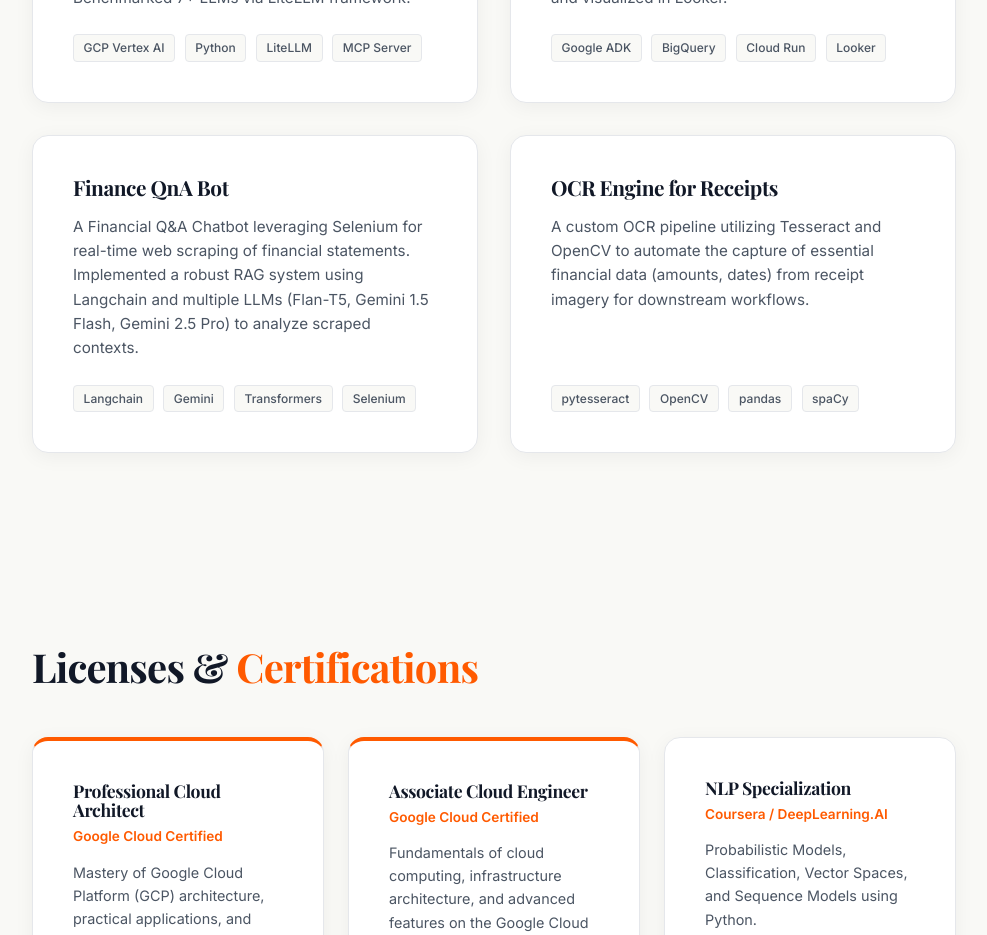
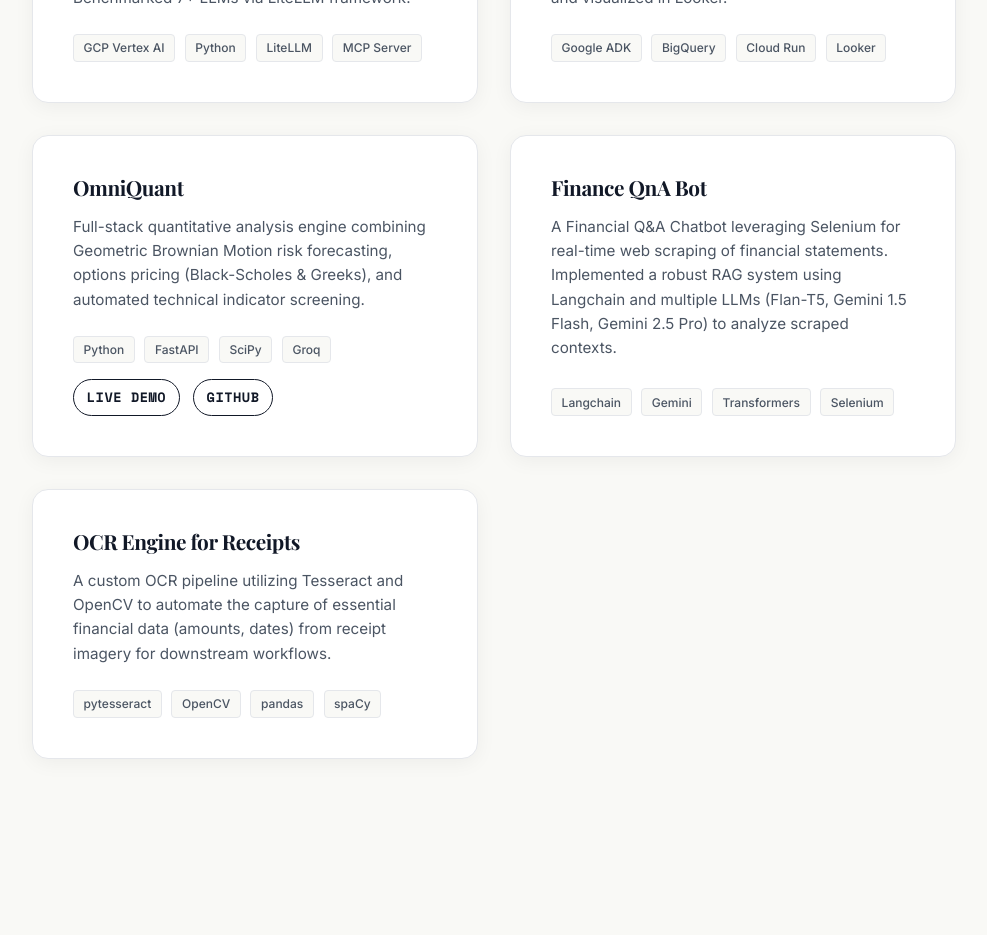
Before and after one commit to KD-joshi/portfolio-site, a React (Vite) app: page / in a window 1280 px wide. Shown: the part 4140-5075 px from the top of the page, without its empty margins (276-1263 px from the left). Built offline with nearby package versions, Linux system fonts and the light colour scheme.

Commit message:
Add OmniQuant project to portfolio with live and github links

```diff
--- a/src/App.jsx
+++ b/src/App.jsx
@@ -236,6 +236,25 @@ function App() {
 
             <article className="project-card clean-card">
               <div className="project-header">
+                <h3>OmniQuant</h3>
+              </div>
+              <p className="project-desc">
+                Full-stack quantitative analysis engine combining Geometric Brownian Motion risk forecasting, options pricing (Black-Scholes & Greeks), and automated technical indicator screening.
+              </p>
+              <div className="tags">
+                <span className="tag-small">Python</span>
+                <span className="tag-small">FastAPI</span>
+                <span className="tag-small">SciPy</span>
+                <span className="tag-small">Groq</span>
+              </div>
+              <div className="project-links" style={{ marginTop: '1rem', display: 'flex', gap: '0.8rem' }}>
+                <a href="https://omniquant-7h4n.onrender.com/" target="_blank" rel="noopener noreferrer" className="btn btn-secondary" style={{ padding: '0.4rem 0.8rem', fontSize: '0.85rem' }}>Live Demo</a>
+                <a href="https://github.com/KD-joshi/OmniQuant" target="_blank" rel="noopener noreferrer" className="btn btn-secondary" style={{ padding: '0.4rem 0.8rem', fontSize: '0.85rem' }}>GitHub</a>
+              </div>
+            </article>
+
+            <article className="project-card clean-card">
+              <div className="project-header">
                 <h3>Finance QnA Bot</h3>
               </div>
               <p className="project-desc">
```
